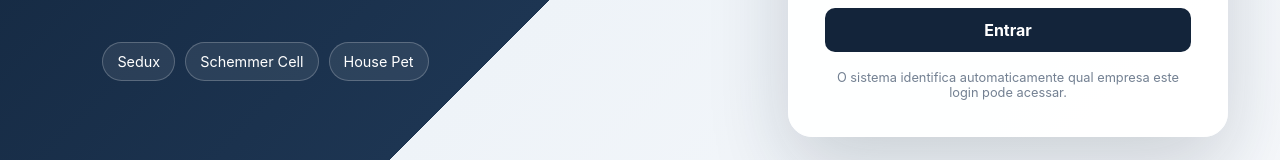
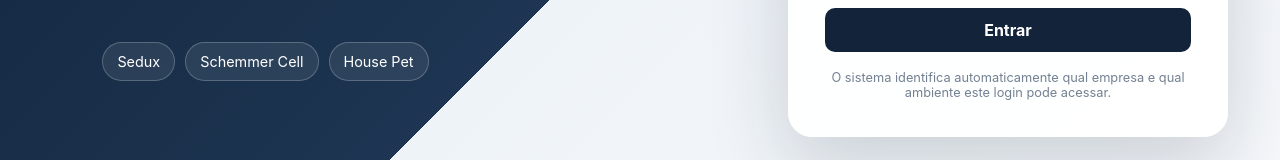
Before and after one commit to MxSGameJPS/crmfamily-, a Next.js app: page /login in a window 1280 px wide. Shown: the part 532-692 px from the top of the page. Built offline with nearby package versions, Linux system fonts and the light colour scheme.

Commit message:
feat: route cashier logins to PDV

```diff
--- a/components/login-form.tsx
+++ b/components/login-form.tsx
@@ -20,13 +20,14 @@ export function LoginForm() {
     const supabase = createClient();
     const result = await supabase.auth.signInWithPassword({ email, password });
 
-    if (result.error) {
+    if (result.error || !result.data.user) {
       setError("E-mail ou senha inválidos.");
       setLoading(false);
       return;
     }
 
-    router.replace("/dashboard");
+    const role = String(result.data.user.app_metadata?.role ?? "");
+    router.replace(role === "cashier" ? "/caixa" : "/dashboard");
     router.refresh();
   }
 
@@ -51,7 +52,7 @@ export function LoginForm() {
         {loading ? "Entrando..." : "Entrar"}
       </button>
       <PwaInstallButton mode="login" />
-      <p className="login-footnote">O sistema identifica automaticamente qual empresa este login pode acessar.</p>
+      <p className="login-footnote">O sistema identifica automaticamente qual empresa e qual ambiente este login pode acessar.</p>
     </form>
   );
 }
```
